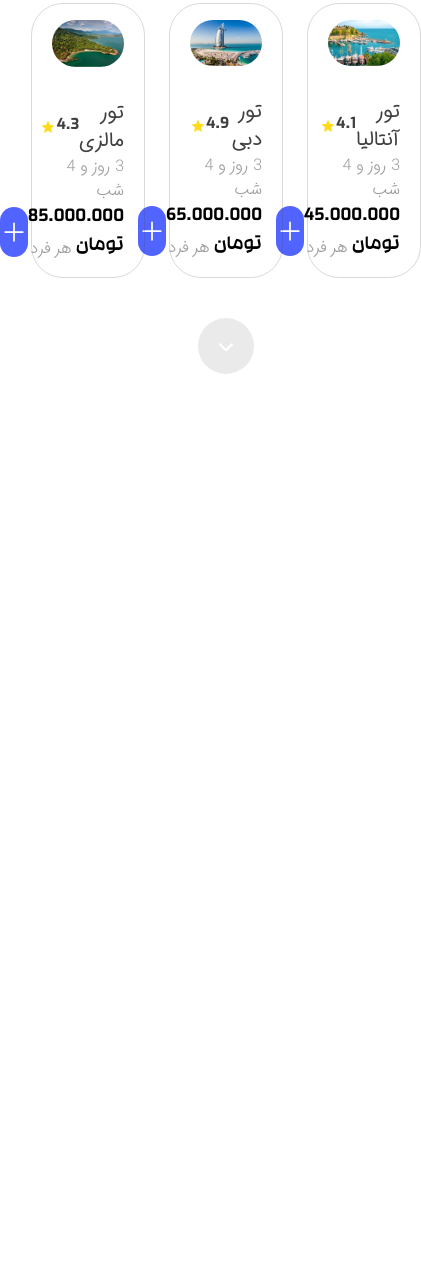
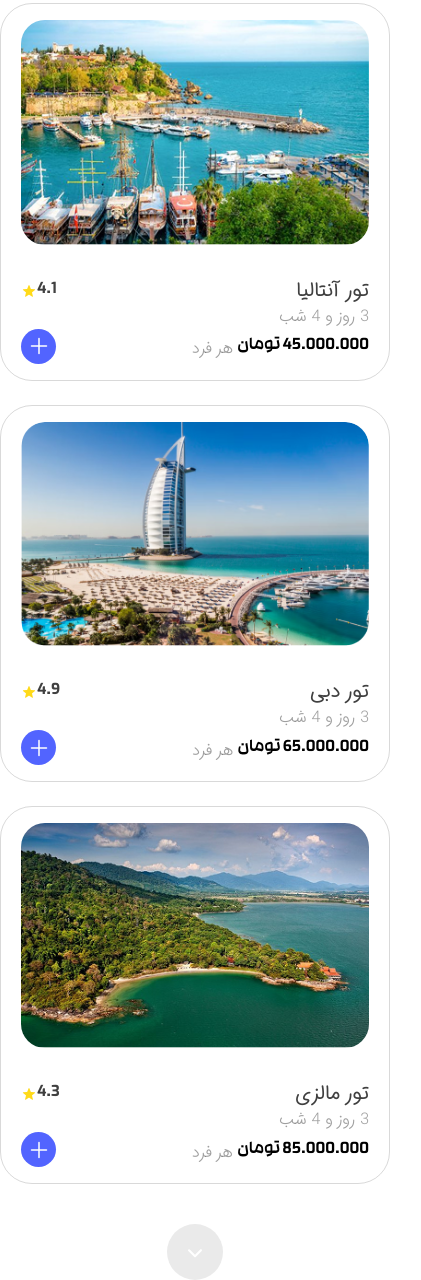
Before and after one commit to awmiri/ticket-web, a website: page public/htmls/index.html in a window 390 px wide. Shown: the part 1368-2648 px from the top of the page, 421 px wide, since content can reach past the window. Before the commit the page ends 1742 px from the top, so only its background shows below. Drawn offline with Linux system fonts and the light colour scheme.

Commit message:
done responsive papular section

```diff
--- a/public/htmls/index.html
+++ b/public/htmls/index.html
@@ -383,12 +383,12 @@
                     <a class="px-6 py-2.5 bg-gray rounded-3xl font-IranLight text-base md:cursor-pointer">دیدن همه</a>
                 </div>
                 <!-- pupular-travel section items -->
-                <div class="mt-[49px] grid grid-cols-3 gap-x-6">
+                <div class="mt-[49px] grid grid-cols-1 sm:grid-cols-2 md:grid-cols-3 gap-6">
                 <!-- pupular-travel section item -->
                 <div class="py-4 px-5 rounded-4xl border border-textLight/20">
                         <!-- item image -->
                         <div class="">
-                            <img src="../imge/imge/turky/image 37.png" alt="" class="rounded-3xl">
+                            <img src="../imge/imge/turky/image 37.png" alt="" class="rounded-3xl max-sm:w-full">
                         </div>
                         <!-- item detail -->
                         <div>
@@ -409,12 +409,12 @@
                         <div class="flex items-center justify-between">
                             <!-- item price -->
                             <span class="">
-                                <span class="font-RokhBold text-xl">45.000.000 تومان</span>
-                                <span class="font-IranLight text-textLight/50 align-bottom">هر فرد</span>
+                                <span class="font-RokhBold text-lg lg:text-xl">45.000.000 تومان</span>
+                                <span class="font-IranLight text-textLight/50 text-nowrap align-bottom">هر فرد</span>
                             </span>
                             <!-- add card -->
-                            <span class="w-[50px] h-[50px] bg-blue rounded-full flex items-center justify-center text-white">
-                                <svg class="w-7 h-7 ">
+                            <span class="w-[35px] lg:w-[50px] h-[35px] lg:h-[50px] bg-blue rounded-full flex items-center justify-center text-white">
+                                <svg class="w-6 lg:w-7 h-6 lg:h-7 ">
                                     <use href="#plus"></use>
                                 </svg>
                             </span>
@@ -424,7 +424,7 @@
                 <div class="py-4 px-5 rounded-4xl border border-textLight/20">
                         <!-- item image -->
                         <div class="">
-                            <img src="../imge/imge/dubai/Frame 31.png" alt="" class="rounded-3xl">
+                            <img src="../imge/imge/dubai/Frame 31.png" alt="" class="rounded-3xl max-sm:w-full">
                         </div>
                         <!-- item detail -->
                         <div>
@@ -445,12 +445,12 @@
                         <div class="flex items-center justify-between">
                             <!-- item price -->
                             <span class="">
-                                <span class="font-RokhBold text-xl">65.000.000  تومان</span>
-                                <span class="font-IranLight text-textLight/50 align-bottom">هر فرد</span>
+                                <span class="font-RokhBold text-lg lg:text-xl">65.000.000  تومان</span>
+                                <span class="font-IranLight text-textLight/50 align-bottom text-nowrap">هر فرد</span>
                             </span>
                             <!-- add card -->
-                            <span class="w-[50px] h-[50px] bg-blue rounded-full flex items-center justify-center text-white">
-                                <svg class="w-7 h-7 ">
+                            <span class="w-[35px] lg:w-[50px] h-[35px] lg:h-[50px] bg-blue rounded-full flex items-center justify-center text-white">
+                                <svg class="w-6 lg:w-7 h-6 lg:h-7 ">
                                     <use href="#plus"></use>
                                 </svg>
                             </span>
@@ -460,7 +460,7 @@
                 <div class="py-4 px-5 rounded-4xl border border-textLight/20">
                         <!-- item image -->
                         <div class="">
-                            <img src="../imge/imge/malezi/image 39.png" alt="" class="rounded-3xl">
+                            <img src="../imge/imge/malezi/image 39.png" alt="" class="rounded-3xl max-sm:w-full">
                         </div>
                         <!-- item detail -->
                         <div>
@@ -481,12 +481,12 @@
                         <div class="flex items-center justify-between">
                             <!-- item price -->
                             <span class="">
-                                <span class="font-RokhBold text-xl">85.000.000 تومان</span>
+                                <span class="font-RokhBold text-lg lg:text-xl">85.000.000 تومان</span>
                                 <span class="font-IranLight text-textLight/50 align-bottom">هر فرد</span>
                             </span>
                             <!-- add card -->
-                            <span class="w-[50px] h-[50px] bg-blue rounded-full flex items-center justify-center text-white">
-                                <svg class="w-7 h-7 ">
+                            <span class="w-[35px] lg:w-[50px] h-[35px] lg:h-[50px] bg-blue rounded-full flex items-center justify-center text-white">
+                                <svg class="w-6 lg:w-7 h-6 lg:h-7 ">
                                     <use href="#plus"></use>
                                 </svg>
                             </span>
@@ -494,7 +494,7 @@
                 </div>
 
                 </div>
-                <!-- pupular-travel arrow item -->
+                <!-- pupular-travel arrow btn -->
                 <div class=" flex items-center justify-center mt-10">
                     <span class="w-14 h-14 bg-gray flex items-center justify-center rounded-full text-white">
                         <!-- arrow icon -->
```
Also changed, not shown: public/style/output.css.
